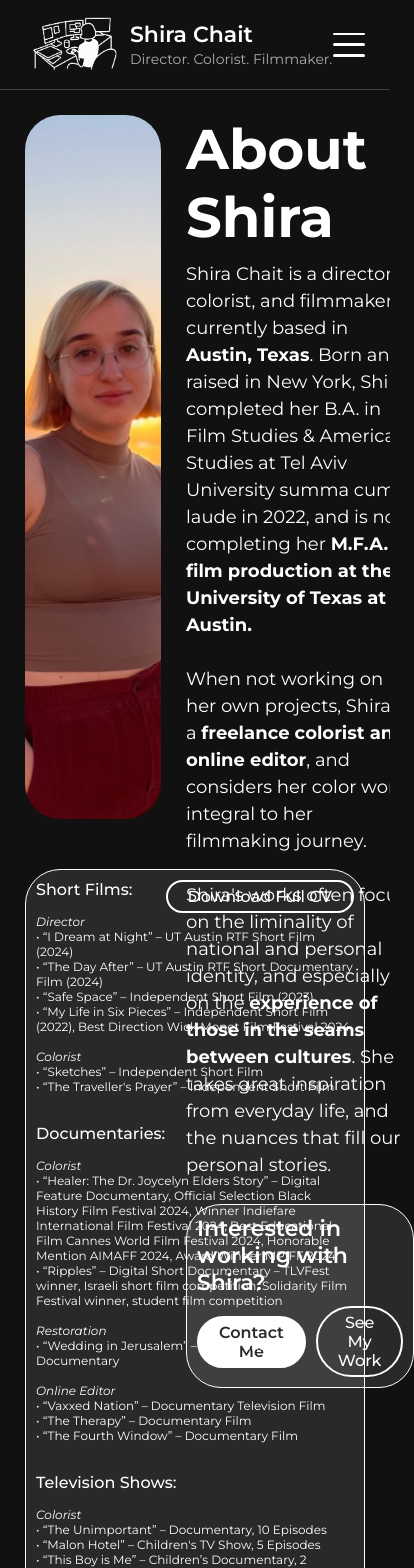
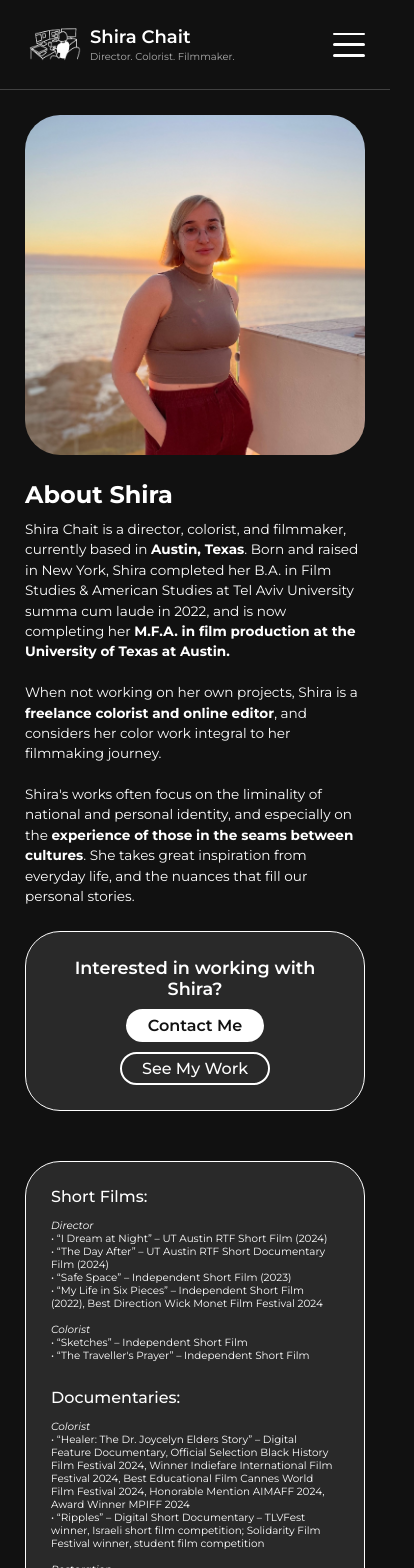
Before and after one commit to tankop1/shira-website, a React (Vite) app: page /about in a window 390 px wide. Shown: the top 1568 px of the page, 414 px wide, since content can reach past the window. Built offline with nearby package versions, Linux system fonts and the light colour scheme.

Commit message:
Make about page mobile responsive

```diff
--- a/src/components/ArrowButton.css
+++ b/src/components/ArrowButton.css
@@ -16,3 +16,14 @@
 .arrow-button img.left {
   transform: rotate(180deg);
 }
+
+@media (max-width: 500px) {
+  .arrow-button {
+    width: 30px;
+    height: 30px;
+  }
+  .arrow-button img {
+    width: 15px;
+    height: 15px;
+  }
+}
--- a/src/pages/About.css
+++ b/src/pages/About.css
@@ -1,3 +1,34 @@
+@media (max-width: 500px) {
+  #about-top-text .card-buttons {
+    flex-direction: column;
+    gap: var(--padding-medium);
+    align-items: stretch;
+  }
+
+  #about-bottom .primary-button {
+    display: none;
+  }
+}
+@media (max-width: 500px) {
+  #about-top-text h1 {
+    font-size: 1.5rem;
+  }
+  #about-top-text h4 {
+    font-size: 0.85rem;
+  }
+  #about-top-text h3 {
+    font-size: 1.1rem;
+  }
+  #about-bottom h5 {
+    font-size: 1rem;
+  }
+  #about-bottom,
+  #about-bottom p,
+  #about-bottom i {
+    font-size: 0.65rem;
+  }
+}
+
 #about {
   width: 100%;
   padding: var(--padding-large);
@@ -6,14 +37,14 @@
 #about-top {
   display: flex;
   width: 100%;
-  height: 100%;
-  height: calc(100vh - var(--header-height) - var(--padding-large));
+  /* Removed fixed height to allow content to determine height */
   padding-bottom: var(--padding-large);
+  align-items: stretch;
 }
 
 #about-top img {
   width: 40%;
-  height: 100%;
+  flex: 1;
   border-radius: var(--border-radius-large);
   object-fit: cover;
 }
@@ -37,9 +68,33 @@
   align-items: center;
   justify-content: center;
   gap: var(--padding-medium);
+  text-align: center;
 }
 
 #about-bottom {
   margin-top: var(--padding-large);
   position: relative;
 }
+
+@media (max-width: 950px) {
+  #about-top {
+    flex-direction: column;
+    align-items: stretch;
+  }
+  #about-top img {
+    width: 100%;
+    height: auto;
+    margin-bottom: var(--padding-large);
+    max-height: 400px;
+  }
+  #about-top-text {
+    margin-left: 0;
+    height: auto;
+  }
+  #about-top-text .card {
+    padding: var(--padding-large);
+  }
+  #about-bottom {
+    padding: var(--padding-large);
+  }
+}
--- a/src/pages/Home.css
+++ b/src/pages/Home.css
@@ -57,3 +57,28 @@
   align-items: center;
   gap: var(--padding-medium);
 }
+
+@media (max-width: 700px) {
+  #home-gallery-text h1 {
+    font-size: 32px;
+  }
+  #home-gallery-text h4 {
+    font-size: 14px;
+  }
+}
+
+@media (max-width: 500px) {
+  #home-gallery-overlay {
+    flex-direction: column;
+    align-items: flex-start;
+    justify-content: flex-end;
+  }
+  #home-gallery-buttons {
+    flex-direction: row;
+    align-items: center;
+    gap: 10px;
+    padding-top: 0px;
+    padding-right: 0;
+    width: 100%;
+  }
+}
--- a/src/pages/Layout.css
+++ b/src/pages/Layout.css
@@ -35,6 +35,18 @@ header {
   color: var(--secondary-text-color);
 }
 
+@media (max-width: 500px) {
+  #logo {
+    width: 60px;
+  }
+  #logo-text h3 {
+    font-size: 18px;
+  }
+  #logo-text h6 {
+    font-size: 10px;
+  }
+}
+
 nav {
   display: flex;
   align-items: center;
@@ -68,16 +80,16 @@ nav ul {
 @media (max-width: 768px) {
   nav ul {
     position: fixed;
-    top: var(--header-height);
-    right: 0;
+    top: 0;
+    left: 0;
+    width: 100vw;
+    height: 100vh;
     background: var(--background-color);
     flex-direction: column;
-    width: 200px;
-    height: 100vh;
     gap: 0;
-    padding-top: 30px;
-    box-shadow: -2px 0 8px rgba(0, 0, 0, 0.08);
-    transform: translateX(100%);
+    padding-top: var(--header-height);
+    box-shadow: none;
+    transform: translateX(100vw);
     transition: transform 0.3s cubic-bezier(0.4, 0, 0.2, 1);
     z-index: 200;
   }
```
